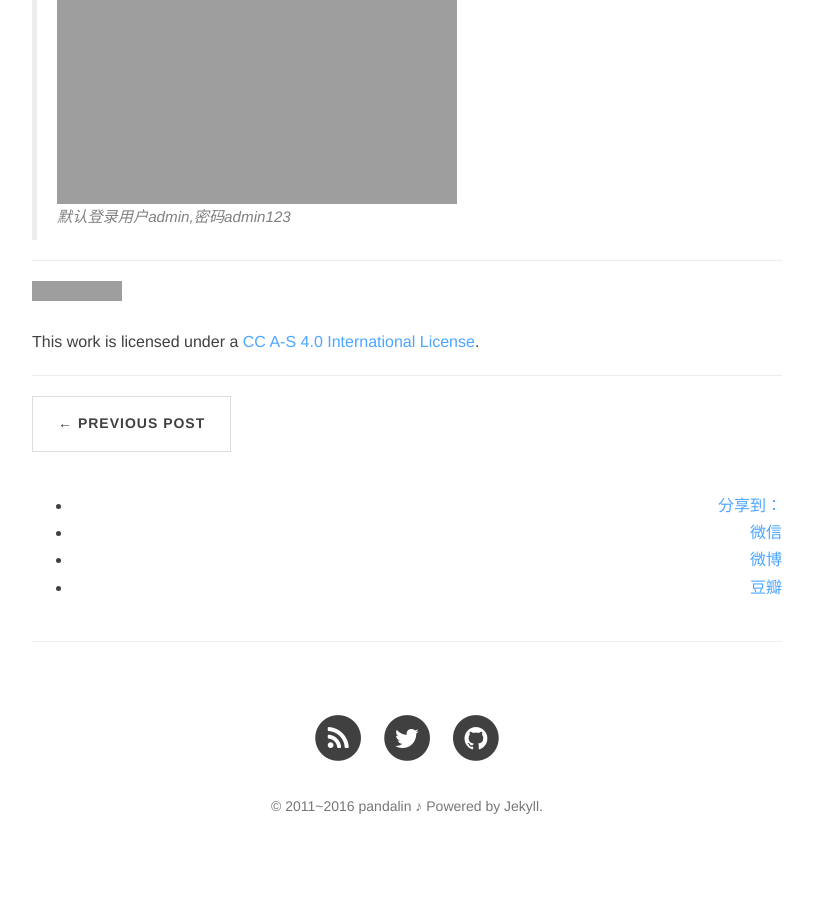
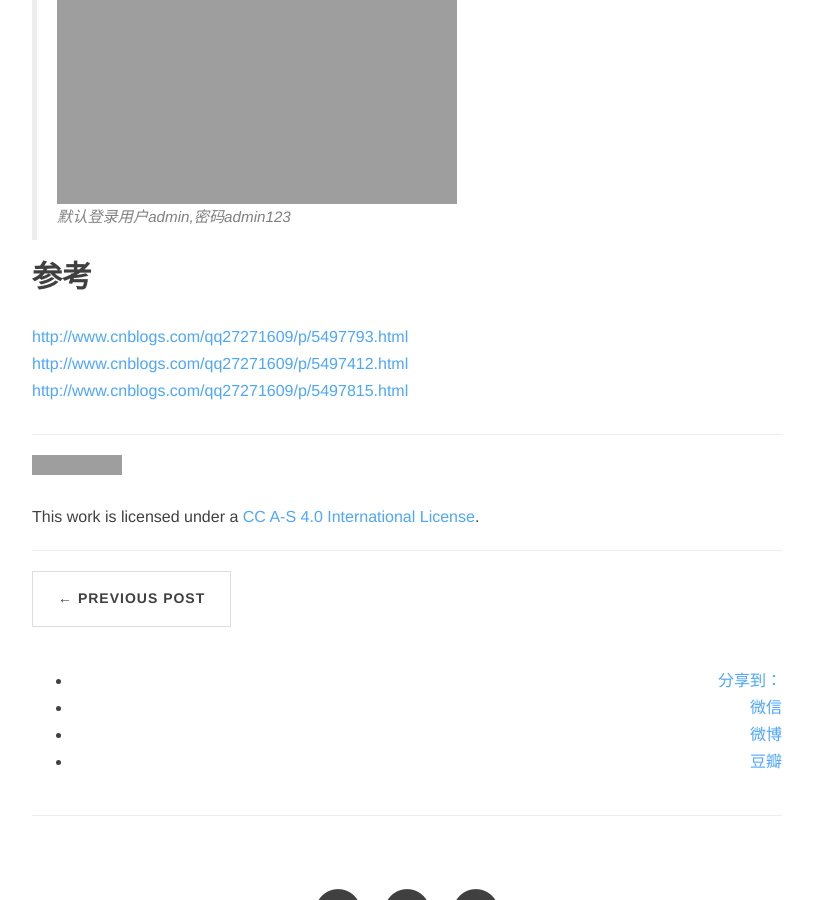
Before and after one commit to pandalin/pandalin.github.io, a Jekyll site: the page built from _posts/2016-11-18-nexus.md, in a window 1280 px wide and 900 px high, scrolled down 2821 px. Shown: the whole window, without its empty margins (233-1046 px from the left). Built offline with Jekyll 4.4.1, drawn with Linux system fonts in a browser that asks for light colours; nearby versions of some CDN libraries; comment, search, counter and statistics services are not loaded; grey boxes are pictures that could not be loaded.

Commit message:
增加文献

```diff
--- a/_posts/2016-11-18-nexus.md
+++ b/_posts/2016-11-18-nexus.md
@@ -33,3 +33,12 @@ description: Ubuntu安装maven私有仓库nexus3
  > ![starterr](({{site.url}}/images/2016/18/nexus/starterr.jpg))
  > ![index]((({{site.url}}/images/2016/18/nexus/index.jpg)))
  > 默认登录用户admin,密码admin123
+
+## 参考
+[http://www.cnblogs.com/qq27271609/p/5497793.html][d9d059b9]
+[http://www.cnblogs.com/qq27271609/p/5497412.html][dee8b05a]
+[http://www.cnblogs.com/qq27271609/p/5497815.html][6e8ee93b]
+
+  [d9d059b9]: http://www.cnblogs.com/qq27271609/p/5497793.html "http://www.cnblogs.com/qq27271609/p/5497793.html"
+  [dee8b05a]: http://www.cnblogs.com/qq27271609/p/5497412.html "http://www.cnblogs.com/qq27271609/p/5497412.html"
+  [6e8ee93b]: http://www.cnblogs.com/qq27271609/p/5497815.html "http://www.cnblogs.com/qq27271609/p/5497815.html"
```
